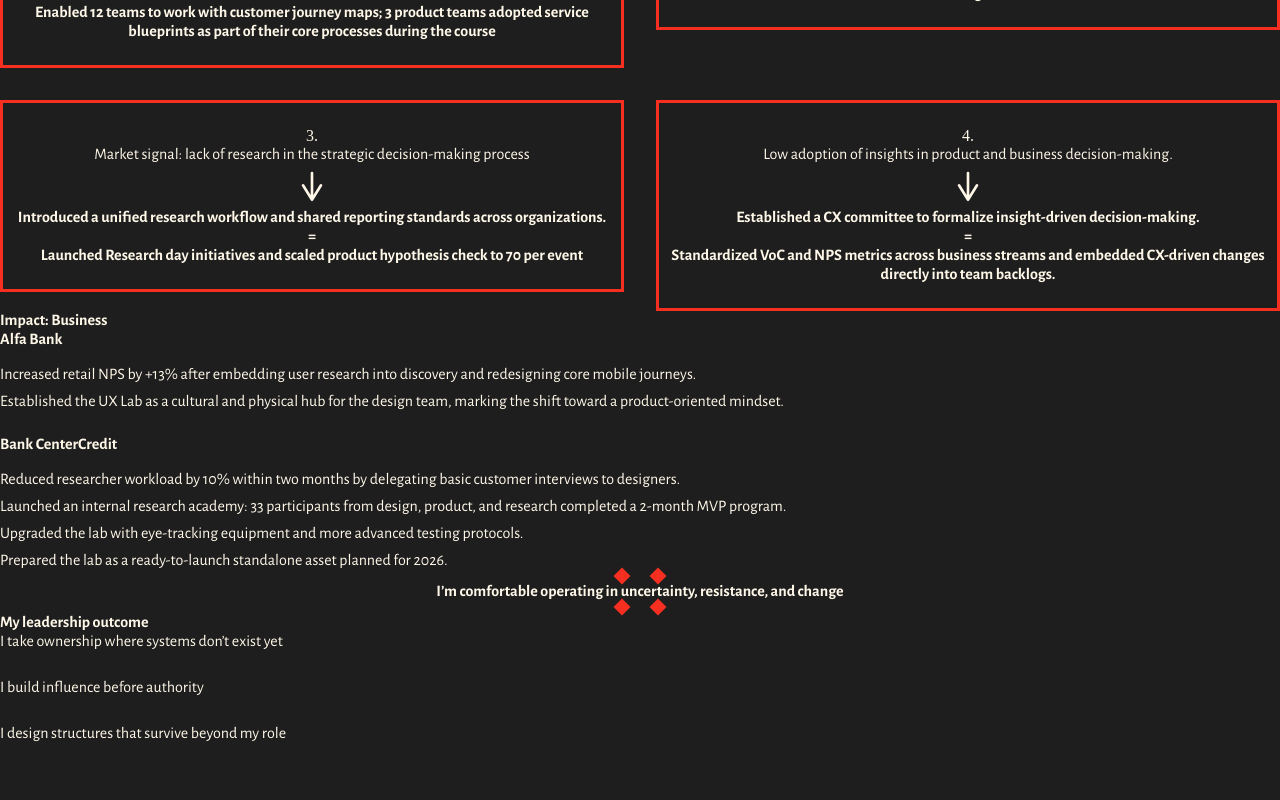
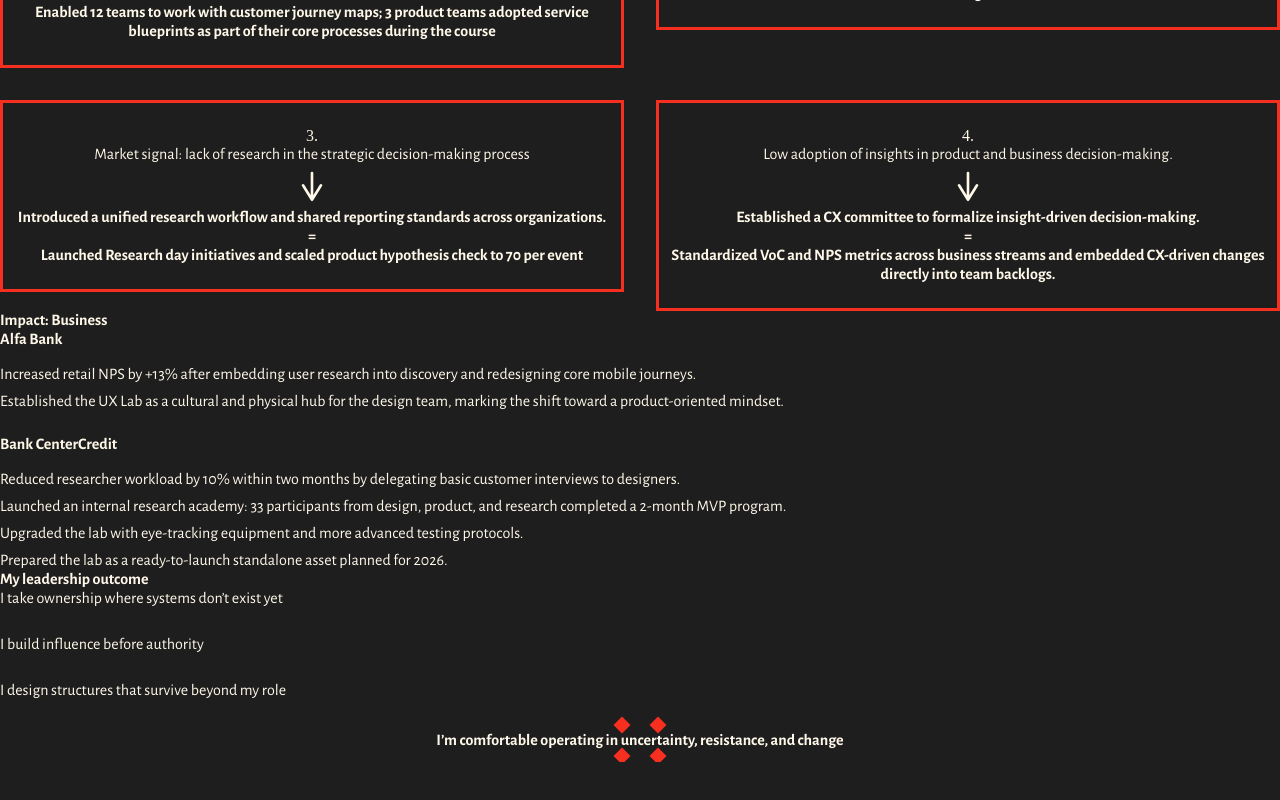
Before and after one commit to voleriyah/portfolio, a Next.js app: page /cases/research-lab in a window 1280 px wide. Shown: the part 4735-5535 px from the top of the page. Built offline with nearby package versions, Linux system fonts and the light colour scheme; a web font is replaced by a local one.

Commit message:
header fix

```diff
--- a/app/about/page.tsx
+++ b/app/about/page.tsx
@@ -12,7 +12,7 @@ import Footer from '@/components/Footer';
 
 export default function AboutPage() {
   return (
-    <main className="min-h-screen bg-dark-bg">
+    <main className="min-h-screen bg-dark-bg" style={{ paddingTop: 'clamp(92px, calc(92px + (124px - 92px) * ((100vw - 320px) / (1920px - 320px))), 124px)' }}>
       <section className="w-full">
         <div className="w-full mx-auto"
           style={{
--- a/app/cases/design-system/page.tsx
+++ b/app/cases/design-system/page.tsx
@@ -36,7 +36,7 @@ export default function EndToEndTransformationPage() {
   const risksGridClassName = `grid grid-cols-1 ${risksGridCols} items-start justify-items-center gap-8`;
 
   return (
-    <main className="min-h-screen bg-dark-bg">
+    <main className="min-h-screen bg-dark-bg" style={{ paddingTop: 'clamp(92px, calc(92px + (124px - 92px) * ((100vw - 320px) / (1920px - 320px))), 124px)' }}>
       {/* Case Content Section */}
       <section className="w-full">
         <div className="w-full mx-auto"
--- a/app/cases/end-to-end-transformation/page.tsx
+++ b/app/cases/end-to-end-transformation/page.tsx
@@ -34,7 +34,7 @@ export default function EndToEndTransformationPage() {
   const risksGridCols = risksItems.length > 3 ? 'lg:grid-cols-2' : 'lg:grid-cols-3';
 
   return (
-    <main className="min-h-screen bg-dark-bg">
+    <main className="min-h-screen bg-dark-bg" style={{ paddingTop: 'clamp(92px, calc(92px + (124px - 92px) * ((100vw - 320px) / (1920px - 320px))), 124px)' }}>
       {/* Case Content Section */}
       <section className="w-full">
         <div className="w-full mx-auto"
--- a/app/cases/research-lab/page.tsx
+++ b/app/cases/research-lab/page.tsx
@@ -41,7 +41,7 @@ export default function EndToEndTransformationPage() {
   const risksGridCols = risksItems.length > 3 ? 'lg:grid-cols-2' : 'lg:grid-cols-3';
 
   return (
-    <main className="min-h-screen bg-dark-bg">
+    <main className="min-h-screen bg-dark-bg" style={{ paddingTop: 'clamp(92px, calc(92px + (124px - 92px) * ((100vw - 320px) / (1920px - 320px))), 124px)' }}>
       {/* Case Content Section */}
       <section className="w-full">
         <div className="w-full mx-auto"
@@ -501,11 +501,35 @@ export default function EndToEndTransformationPage() {
       </section>
 
 
+      <section className="w-full">
+        <div className="w-full mx-auto"
+          style={{
+            maxWidth: '1692px',
+            paddingLeft: 'clamp(16px, calc(16px + (72px - 16px) * ((100vw - 320px) / (1920px - 320px))), 72px)',
+            paddingRight: 'clamp(16px, calc(16px + (72px - 16px) * ((100vw - 320px) / (1920px - 320px))), 72px)',
+            paddingTop: 'clamp(48px, calc(48px + (92px - 48px) * ((100vw - 320px) / (1920px - 320px))), 92px)',
+
+          }}
+        >
+          <h1 id="leadership-outcome" className="heading-xl" style={{ marginBottom: 'clamp(24px, calc(24px + (48px - 24px) * ((100vw - 320px) / (1920px - 320px))), 48px)' }}>My leadership outcome</h1>
+
+          <div className="space-y-6">
+            <div>
+              <ul className="text-l space-y-2" style={{ listStyle: 'number', paddingLeft: 'clamp(32px, calc(32px + (48px - 32px) * ((100vw - 320px) / (1920px - 320px))), 48px)' }}>
+                <li>I take ownership where systems don’t exist yet</li><br />
+                <li>I build influence before authority</li><br />
+                <li>I design structures that survive beyond my role</li><br />
+              </ul>
+            </div>
+          </div>
+        </div>
+      </section>
+
       <section
         className="w-full flex items-center justify-center"
         style={{
           paddingBottom: 'clamp(48px, calc(48px + (92px - 48px) * ((100vw - 320px) / (1920px - 320px))), 92px)',
-          height: 'clamp(800px, calc(800px + (1000px - 800px) * ((100vw - 320px) / (1920px - 320px))), 1000px)',
+          height: 'clamp(800px, calc(800px + (1000px - 800px) * ((100vw - 320px) / (1920px - 320px))), 300px)',
         }}
       >
         <div className="flex flex-col items-center justify-center w-full"
@@ -562,29 +586,7 @@ export default function EndToEndTransformationPage() {
         </div>
       </section>
 
-      <section className="w-full">
-        <div className="w-full mx-auto"
-          style={{
-            maxWidth: '1692px',
-            paddingLeft: 'clamp(16px, calc(16px + (72px - 16px) * ((100vw - 320px) / (1920px - 320px))), 72px)',
-            paddingRight: 'clamp(16px, calc(16px + (72px - 16px) * ((100vw - 320px) / (1920px - 320px))), 72px)',
-            paddingTop: 'clamp(48px, calc(48px + (92px - 48px) * ((100vw - 320px) / (1920px - 320px))), 92px)',
-            paddingBottom: 'clamp(48px, calc(48px + (92px - 48px) * ((100vw - 320px) / (1920px - 320px))), 92px)',
-          }}
-        >
-          <h1 id="leadership-outcome" className="heading-xl" style={{ marginBottom: 'clamp(24px, calc(24px + (48px - 24px) * ((100vw - 320px) / (1920px - 320px))), 48px)' }}>My leadership outcome</h1>
 
-          <div className="space-y-6">
-            <div>
-              <ul className="text-l space-y-2" style={{ listStyle: 'number', paddingLeft: 'clamp(32px, calc(32px + (48px - 32px) * ((100vw - 320px) / (1920px - 320px))), 48px)' }}>
-                <li>I take ownership where systems don’t exist yet</li><br />
-                <li>I build influence before authority</li><br />
-                <li>I design structures that survive beyond my role</li><br />
-              </ul>
-            </div>
-          </div>
-        </div>
-      </section>
 
 
       {/* Footer Section */}
--- a/app/leadership/page.tsx
+++ b/app/leadership/page.tsx
@@ -14,7 +14,7 @@ import AnimatedContainerLine from '@/components/AnimatedContainerLine';
 
 export default function AboutPage() {
   return (
-    <main className="min-h-screen bg-dark-bg">
+    <main className="min-h-screen bg-dark-bg" style={{ paddingTop: 'clamp(92px, calc(92px + (124px - 92px) * ((100vw - 320px) / (1920px - 320px))), 124px)' }}>
 
 <section className="w-full">
         <div className="w-full mx-auto"
```
Also changed, not shown: public/images/leadership-photo.png.
